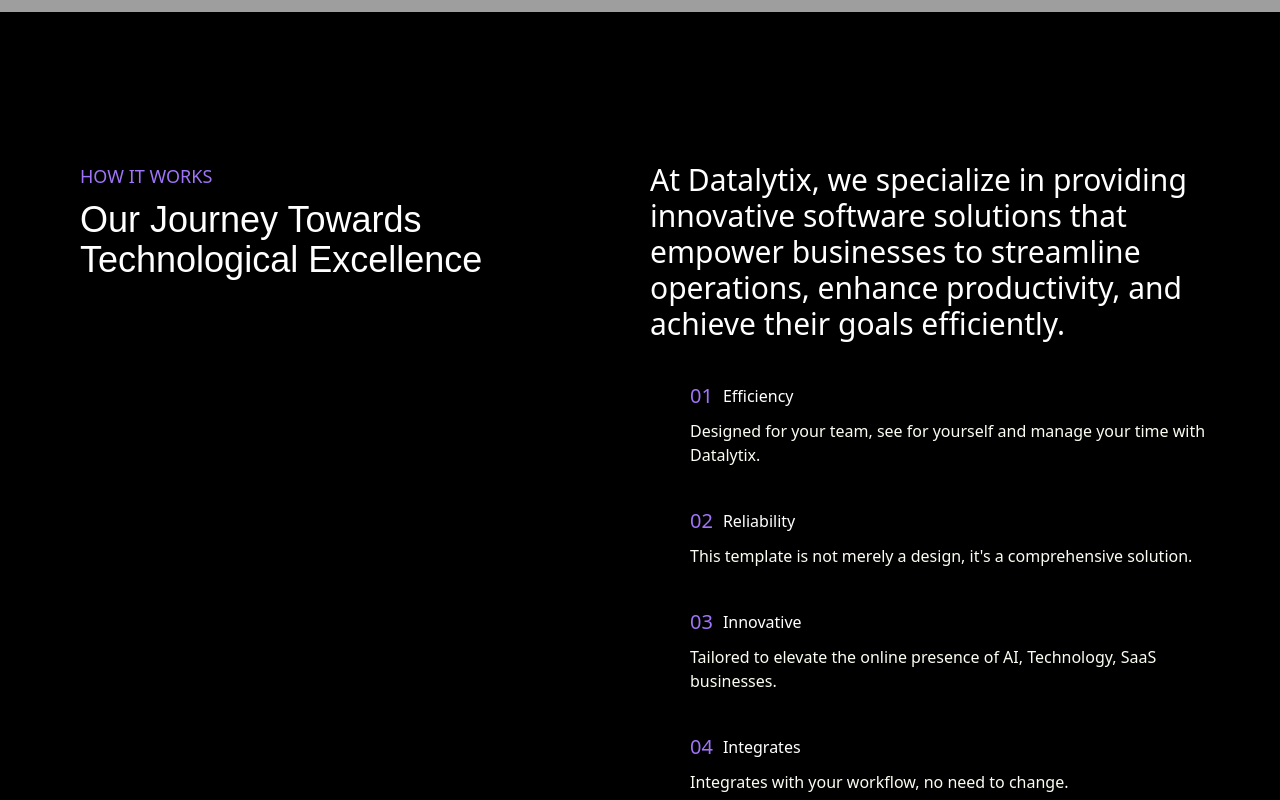
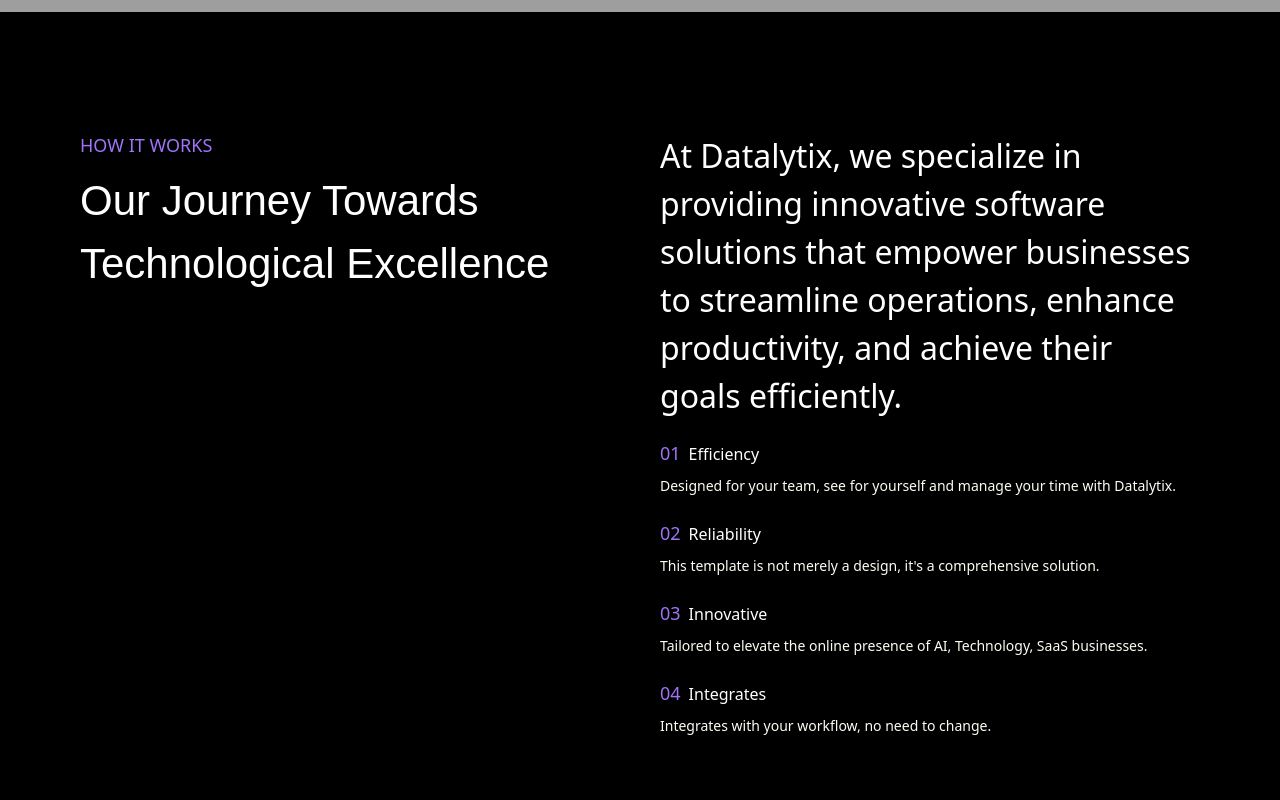
Before and after one commit to thedatalytix/Datalytix-website, a React (Vite) app in the folder website/: page /about in a window 1280 px wide. Shown: the part 860-1660 px from the top of the page. Built offline with nearby package versions, Linux system fonts and the light colour scheme; grey boxes are pictures that could not be loaded.

Commit message:
added sheets for contact form

```diff
--- a/website/src/components/Aboutus/About.css
+++ b/website/src/components/Aboutus/About.css
@@ -20,7 +20,8 @@
 }
 
 .aboutus-content-wrapper {
-  width: 1350px;
+  width: 100%;
+  max-width: 1350px;
   margin: 0 auto;
 }
 
@@ -52,7 +53,7 @@
   font-size: 18px;
   margin: 10px;
   color: #fff;
-  width: 200px;
+  width: 100%;
   word-wrap: break-word;
 }
 
@@ -62,7 +63,7 @@
   color: #fff;
   width: 100%;
   max-width: 70%;
-  line-height: 1;
+  line-height: 1.2;
   word-wrap: break-word;
 }
 
@@ -70,7 +71,8 @@
   font-size: 18px;
   margin: 10px;
   color: #fff;
-  width: 550px;
+  width: 100%;
+  max-width: 550px;
   word-wrap: break-word;
 }
 
@@ -78,31 +80,51 @@
 @media (max-width: 1200px) {
   .aboutus-content {
     width: 100%;
-    padding-right: 10px;
+    padding: 15px;
   }
 
-  .about-us-title,
-  .about-us-subtitle,
-  .about-us-description {
-    width: 100%;
+  .about-us-subtitle {
+    font-size: 32px;
+  }
+
+  img {
+    height: 75vh; /* Adjust the height for medium screens */
   }
 }
+
 @media (max-width: 768px) {
   .aboutus-content {
     width: 100%;
-    padding-right: 10px;
+    padding: 10px;
   }
 
-  .about-us-title,
-  .about-us-subtitle,
+  .about-us-title {
+    font-size: 14px;
+  }
+
+  .about-us-subtitle {
+    font-size: 24px;
+    max-width: 100%;
+  }
+
   .about-us-description {
-    width: 100%;
+    font-size: 12px;
+  }
+
+  img {
+    height: 50vh; /* Reduce the image height for small screens */
+    object-fit: contain; /* Ensure the image is fully visible */
+  }
+
+  .aboutus-page {
+    padding-top: 20px; /* Add top and bottom spacing */
+    padding-bottom: 20px;
   }
 }
 
-/* HOW IT WORKS about section */
+/* HOW IT WORKS */
 .about-section {
-  padding: 80px;
+  padding: 80px 20px;
   position: relative;
   z-index: 1;
   overflow: hidden;
@@ -114,20 +136,18 @@
   margin: 40px auto 0;
 }
 
+.content-wrapper {
+  display: flex;
+  flex-direction: column;
+}
+
 .left-content-about,
 .right-content-about {
   flex: 1;
-  display: flex;
-  flex-direction: column;
-  gap: 20px;
 }
 
 .left-content-about {
-  margin-right: 20px;
-}
-
-.right-content-about {
-  margin-left: 20px;
+  margin-bottom: 20px;
 }
 
 .about-header {
@@ -142,28 +162,18 @@
 }
 
 .main-title {
-  font-size: 42px;
+  font-size: 32px;
   color: #ffffff;
 }
 
 .heading-about {
-  font-size: 32px;
+  font-size: 24px;
   color: #ffffff;
-}
-
-.about-list-item {
-  display: flex;
-  flex-direction: column;
-  gap: 5px;
-}
-
-.list-item-content {
-  display: flex;
-  align-items: center;
+  margin-bottom: 20px;
 }
 
 .number {
-  font-size: 20px;
+  font-size: 18px;
   color: #a074f9;
 }
 
@@ -173,63 +183,73 @@
 }
 
 .description {
-  font-size: 16px;
+  font-size: 14px;
   color: #fcfdf2;
 }
 
-/* Responsive design */
-@media (max-width: 1300px) {
-  .aboutus-content-wrapper {
-    margin-bottom: 30px;
+.animate-fade-in {
+  animation: fadeIn 1s ease-out;
+}
+
+@keyframes fadeIn {
+  from {
+    opacity: 0;
+    transform: translateY(20px);
   }
-
-  .about-section {
-    margin: 30px auto 0;
+  to {
+    opacity: 1;
+    transform: translateY(0);
   }
 }
 
-@media (max-width: 1024px) {
-  .aboutus-content-wrapper {
-    margin-bottom: 20px;
+/* Responsive design */
+@media (min-width: 640px) {
+  .about-section {
+    padding: 80px 40px;
   }
 
-  .about-section {
-    margin: 20px auto 0;
+  .main-title {
+    font-size: 36px;
+  }
+
+  .heading-about {
+    font-size: 28px;
   }
 }
 
-@media (max-width: 768px) {
-  .aboutus-content-wrapper {
-    margin-bottom: 15px;
+@media (min-width: 768px) {
+  .about-section {
+    padding: 80px 60px;
   }
 
-  .about-section {
-    margin: 15px auto 0;
+  .main-title {
+    font-size: 38px;
+  }
+
+  .heading-about {
+    font-size: 30px;
   }
 }
 
-@media (max-width: 480px) {
-  .subheading {
-    font-size: 14px;
+@media (min-width: 1024px) {
+  .about-section {
+    padding: 80px;
+  }
+
+  .content-wrapper {
+    flex-direction: row;
+    gap: 40px;
+  }
+
+  .left-content-about {
+    margin-bottom: 0;
   }
 
   .main-title {
-    font-size: 24px;
+    font-size: 42px;
   }
 
   .heading-about {
-    font-size: 18px;
-  }
-
-  .list-item-content .number {
-    font-size: 20px;
-  }
-
-  .list-item-content .title {
-    font-size: 16px;
-  }
-
-  .description {
-    font-size: 14px;
+    font-size: 32px;
   }
 }
--- a/website/src/components/Aboutus/About.jsx
+++ b/website/src/components/Aboutus/About.jsx
@@ -102,7 +102,10 @@
         <img
           decoding="async"
           sizes="100vw"
-          srcSet="https://framerusercontent.com/images/AWt6zcoqPs9H81EMoC4xfgZEdWY.png?scale-down-to=512 512w,https://framerusercontent.com/images/AWt6zcoqPs9H81EMoC4xfgZEdWY.png?scale-down-to=1024 1024w,https://framerusercontent.com/images/AWt6zcoqPs9H81EMoC4xfgZEdWY.png?scale-down-to=2048 2048w,https://framerusercontent.com/images/AWt6zcoqPs9H81EMoC4xfgZEdWY.png 2600w"
+          srcSet="https://framerusercontent.com/images/AWt6zcoqPs9H81EMoC4xfgZEdWY.png?scale-down-to=512 512w,
+            https://framerusercontent.com/images/AWt6zcoqPs9H81EMoC4xfgZEdWY.png?scale-down-to=1024 1024w,
+            https://framerusercontent.com/images/AWt6zcoqPs9H81EMoC4xfgZEdWY.png?scale-down-to=2048 2048w,
+            https://framerusercontent.com/images/AWt6zcoqPs9H81EMoC4xfgZEdWY.png 2600w"
           src="https://framerusercontent.com/images/AWt6zcoqPs9H81EMoC4xfgZEdWY.png"
           alt="Hero image"
           style={{
@@ -110,7 +113,7 @@
             width: "100%",
             height: "100%",
             borderRadius: "inherit",
-            objectPosition: "center center",
+            objectPosition: "center",
             objectFit: "cover",
             position: "absolute",
             top: 0,
@@ -135,47 +138,40 @@
       </div>
 
       {/* HOW IT WORKS */}
-      <section
-        ref={sectionRef}
-        className="about-section bg-black p-20 relative z-10 overflow-hidden"
-      >
-        <div className="about-container max-w-[1350px] mx-auto mt-10">
-          <div className="flex flex-col lg:flex-row">
-            <div className="left-content-about flex-1 mr-5 mb-10 lg:mb-0">
-              <div className="about-header flex flex-col gap-2.5">
-                <p className="subheading text-lg text-[#a074f9]">
-                  HOW IT WORKS
-                </p>
-                <h2 className="main-title text-4xl text-white">
+      <section ref={sectionRef} className="about-section">
+        <div className="about-container">
+          <div className="content-wrapper">
+            <div className="left-content-about">
+              <div className="about-header">
+                <p className="subheading">HOW IT WORKS</p>
+                <h2 className="main-title">
                   Our Journey Towards Technological Excellence
                 </h2>
               </div>
             </div>
-            <div className="right-content-about flex-1 ml-0">
-              <h1 className="heading-about text-3xl text-white mb-5">
+            <div className="right-content-about">
+              <h1 className="heading-about">
                 At Datalytix, we specialize in providing innovative software
                 solutions that empower businesses to streamline operations,
                 enhance productivity, and achieve their goals efficiently.
               </h1>
-              {listItems.map((item, index) => (
-                <div
-                  key={item.number}
-                  className={`about-list-item mb-5 opacity-0 transform translate-x-10 transition-all duration-500 ease-out ${
-                    sectionInView ? `opacity-100 translate-x-0` : ""
-                  }`}
-                  style={{ transitionDelay: `${index * 500}ms` }} // Adds delay for each item
-                >
-                  <div className="list-item-content flex items-center gap-2.5 mb-1">
-                    <p className="number text-xl text-[#a074f9]">
-                      {item.number}
-                    </p>
-                    <p className="title text-base text-white">{item.title}</p>
-                  </div>
-                  <p className="description text-base text-[#fcfdf2]">
-                    {item.description}
-                  </p>
-                </div>
-              ))}
+              <ul className="list-none p-0">
+                {listItems.map((item, index) => (
+                  <li
+                    key={index}
+                    className={`mb-6 opacity-0 transform translate-x-0 transition-all duration-500 ease-out ${
+                      sectionInView ? "opacity-100 translate-x-0" : ""
+                    }`}
+                    style={{ transitionDelay: `${index * 500}ms` }}
+                  >
+                    <div className="flex items-center mb-2">
+                      <span className="number mr-2">{item.number}</span>
+                      <h3 className="title">{item.title}</h3>
+                    </div>
+                    <p className="description">{item.description}</p>
+                  </li>
+                ))}
+              </ul>
             </div>
           </div>
         </div>
@@ -184,7 +180,7 @@
       {/* What We're Good at */}
       <div className="bg-black text-white p-8">
         <div className="max-w-7xl mx-auto">
-          <div className="flex flex-wrap -mx-4">
+          <div className="flex flex-wrap -mx-6">
             <div className="w-full lg:w-1/3 px-4 mb-8 lg:mb-0">
               <h2 className="text-4xl font-bold mb-4">
                 What We're <span className="text-purple-400">Good at.</span>
--- a/website/src/components/Contactus/Contact.css
+++ b/website/src/components/Contactus/Contact.css
@@ -20,6 +20,7 @@
 }
 
 .contactus-content-wrapper {
+  width: 100%;
   width: 1350px;
   margin: 0 auto;
 }
@@ -78,7 +79,7 @@
 @media (max-width: 1200px) {
   .contactus-content {
     width: 100%;
-    padding-right: 10px;
+    padding: 15px;
   }
 
   .contact-us-title,
@@ -86,17 +87,42 @@
   .contact-us-description {
     width: 100%;
   }
+  .contact-us-subtitle {
+    font-size: 32px;
+  }
+
+  img {
+    height: 75vh; /* Adjust the height for medium screens */
+  }
 }
+
 @media (max-width: 768px) {
   .contactus-content {
     width: 100%;
-    padding-right: 10px;
+    padding: 10px;
   }
 
-  .contact-us-title,
-  .contact-us-subtitle,
+  .contact-us-title {
+    font-size: 14px;
+  }
+
+  .contact-us-subtitle {
+    font-size: 24px;
+    max-width: 100%;
+  }
+
   .contact-us-description {
-    width: 100%;
+    font-size: 12px;
+  }
+
+  img {
+    height: 50vh; /* Reduce the image height for small screens */
+    object-fit: contain; /* Ensure the image is fully visible */
+  }
+
+  .contactus-page {
+    padding-top: 20px; /* Add top and bottom spacing */
+    padding-bottom: 20px;
   }
 }
 
@@ -227,11 +253,12 @@
 
 @media (max-width: 768px) {
   .contact-title {
+    padding: 0px 50px;
     font-size: 16px;
   }
 
   .contact-subtitle {
-    font-size: 32px;
+    font-size: 30px;
     margin-bottom: 30px;
   }
 
@@ -249,19 +276,6 @@
   .form-group:nth-child(4) {
     grid-column: auto;
   }
-}
-
-.contact-section {
-  padding: 80px;
-  position: relative;
-  z-index: 1;
-  overflow: hidden;
-  background-color: #000;
-}
-
-.contact-container {
-  max-width: 1350px;
-  margin: 0 auto;
 }
 
 /* CARDS SECTION  */
--- a/website/src/components/Header/Header.jsx
+++ b/website/src/components/Header/Header.jsx
@@ -46,15 +46,17 @@
         >
           <NavLink
             to="/about"
-            className="header-link mr-5"
-            activeClassName="active"
+            className={({ isActive }) =>
+              isActive ? "header-link mr-5 active" : "header-link mr-5"
+            }
           >
             About
           </NavLink>
           <NavLink
             to="/contact"
-            className="header-link mr-5"
-            activeClassName="active"
+            className={({ isActive }) =>
+              isActive ? "header-link mr-5 active" : "header-link mr-5"
+            }
           >
             Contact
           </NavLink>
```
Also changed, not shown: website/src/components/Contactus/Contact.jsx (+71 -18 lines).
